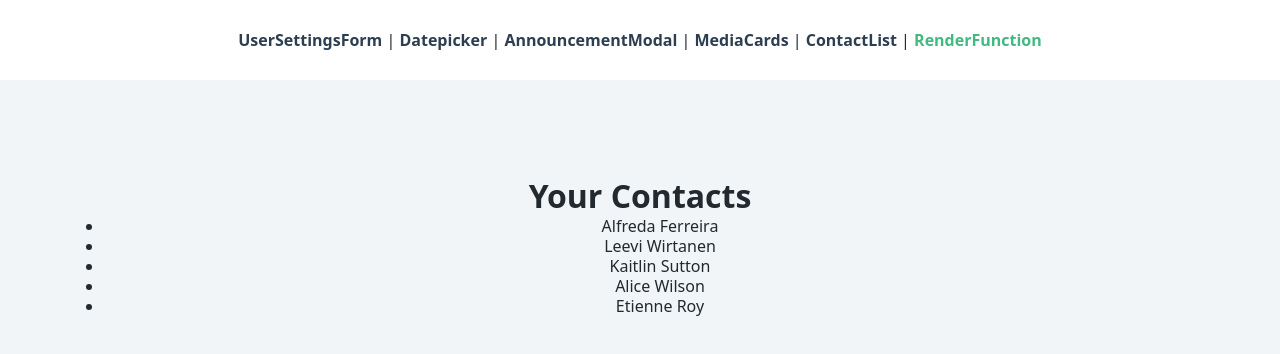
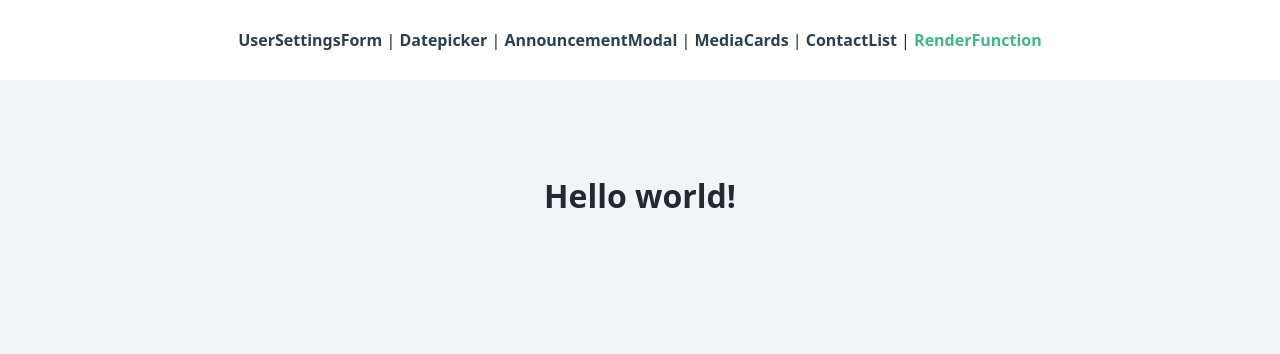
Before and after one commit to 124c4a11/AdvancedVueComponentDesign-Vue.js-, a Vue app: page /render-function in a window 1280 px wide. Shown: the top 354 px of the page. Built offline with nearby package versions, Linux system fonts and the light colour scheme.

Commit message:
Render Function and Slots

```diff
--- a/src/components/Render.vue
+++ b/src/components/Render.vue
@@ -1,33 +1,9 @@
 <script>
-import contacts from "@/../public/data/contacts.json"
-
 export default {
-  props: [],
-
-  data () {
-    return { contacts }
-  },
-
   render (createElement) {
-    return createElement('div', {}, [
-      createElement('h1', {}, 'Your Contacts'),
-
-      createElement(
-        'ul',
-
-        {},
-
-        this.contacts.map((contact) => {
-          return createElement(
-            'li',
-
-            {},
-
-            `${contact.name.first} ${contact.name.last}`
-          )
-        })
-      )
-    ])
+    return this.$scopedSlots.default({
+      subject: 'world'
+    })
   }
 }
 </script>
--- a/src/views/RenderFunc.vue
+++ b/src/views/RenderFunc.vue
@@ -1,7 +1,11 @@
 <template>
   <div class="min-h-screen bg-grey-lighter p-8">
     <div class="text-center p-8 my-8">
-      <render tag="button"></render>
+      <render>
+        <h1 slot-scope="{ subject }">
+          Hello {{ subject }}!
+        </h1>
+      </render>
     </div>
   </div>
 </template>
```
